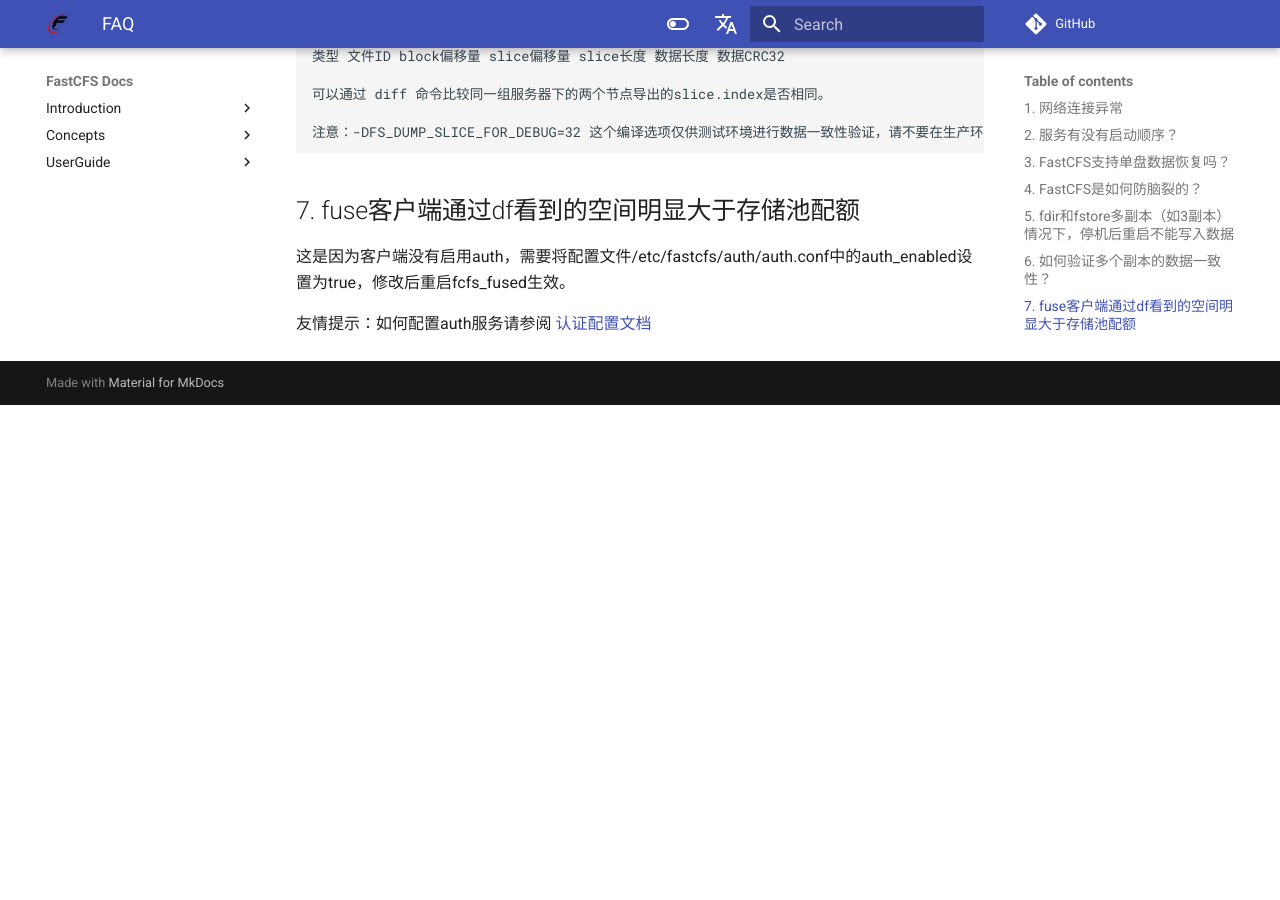
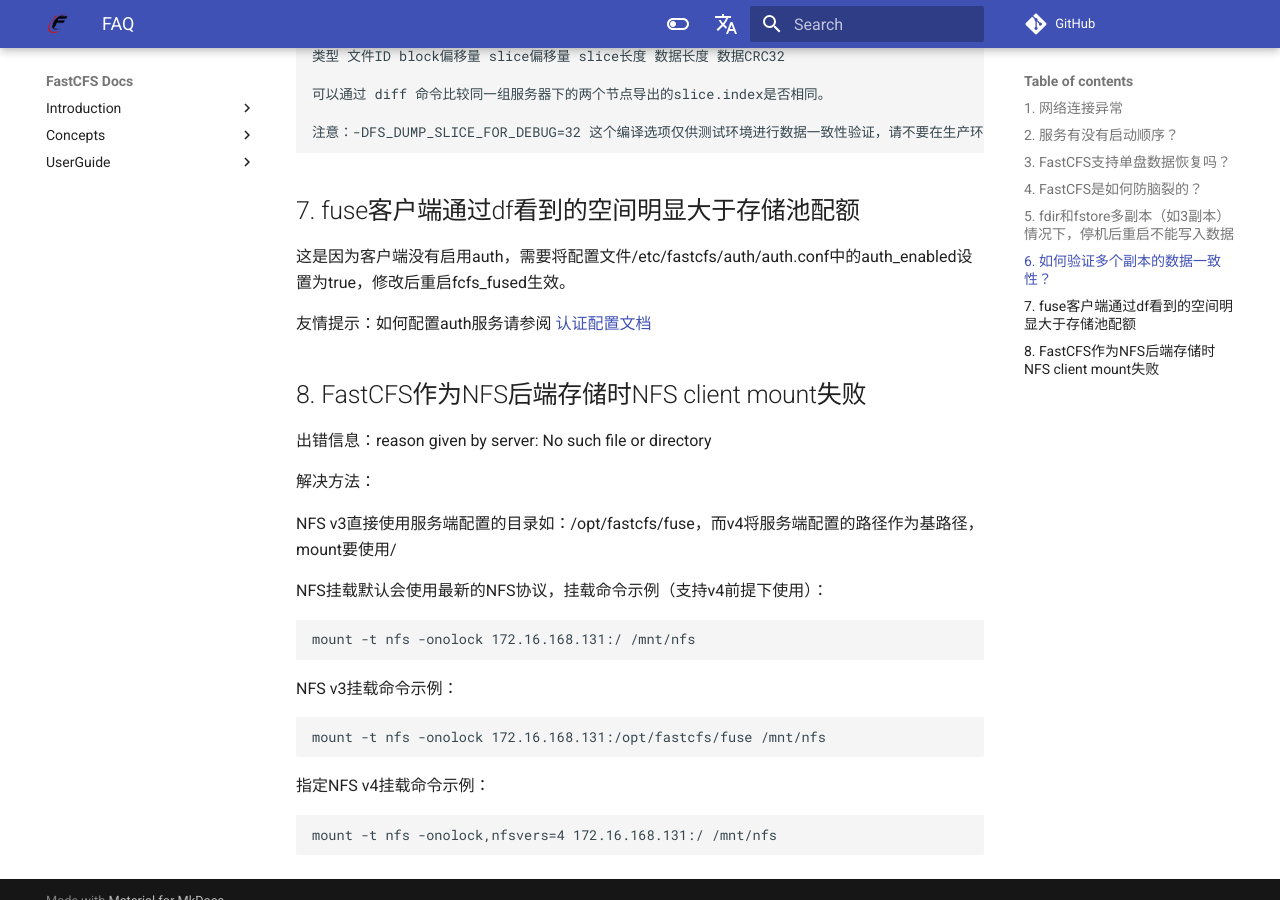
Before and after one commit to happyfish100/FastCFS, an MkDocs documentation site: the page built from docs/FAQ-zh_CN.md, in a window 1280 px wide and 900 px high, scrolled down 1725 px. Built offline with MkDocs 1.6.1 and Material for MkDocs 9.7.7, drawn with Linux system fonts in a browser that asks for light colours; comment, search, counter and statistics services are not loaded; the version menu is left out; before the commit the page ends 2130 px from its top, so only the background shows below that.

Commit message:
FAQ-zh_CN.md: NFS client mount trouble shooting

````diff
--- a/docs/FAQ-zh_CN.md
+++ b/docs/FAQ-zh_CN.md
@@ -79,3 +79,26 @@ CFLAGS='-Wall -DFS_DUMP_SLICE_FOR_DEBUG=32'
 这是因为客户端没有启用auth，需要将配置文件/etc/fastcfs/auth/auth.conf中的auth_enabled设置为true，修改后重启fcfs_fused生效。
 
 友情提示：如何配置auth服务请参阅 [认证配置文档](AUTH-zh_CN.md)
+
+## 8. FastCFS作为NFS后端存储时NFS client mount失败
+
+出错信息：reason given by server: No such file or directory
+
+解决方法：
+
+NFS v3直接使用服务端配置的目录如：/opt/fastcfs/fuse，而v4将服务端配置的路径作为基路径，mount要使用/
+
+NFS挂载默认会使用最新的NFS协议，挂载命令示例（支持v4前提下使用）：
+```
+mount -t nfs -onolock 172.16.168.131:/ /mnt/nfs
+```
+
+NFS v3挂载命令示例：
+```
+mount -t nfs -onolock 172.16.168.131:/opt/fastcfs/fuse /mnt/nfs
+```
+
+指定NFS v4挂载命令示例：
+```
+mount -t nfs -onolock,nfsvers=4 172.16.168.131:/ /mnt/nfs
+```
````
Also changed, not shown: docs/INSTALL-zh_CN.md (+5 -1 lines), images/wechat_group.jpg.
